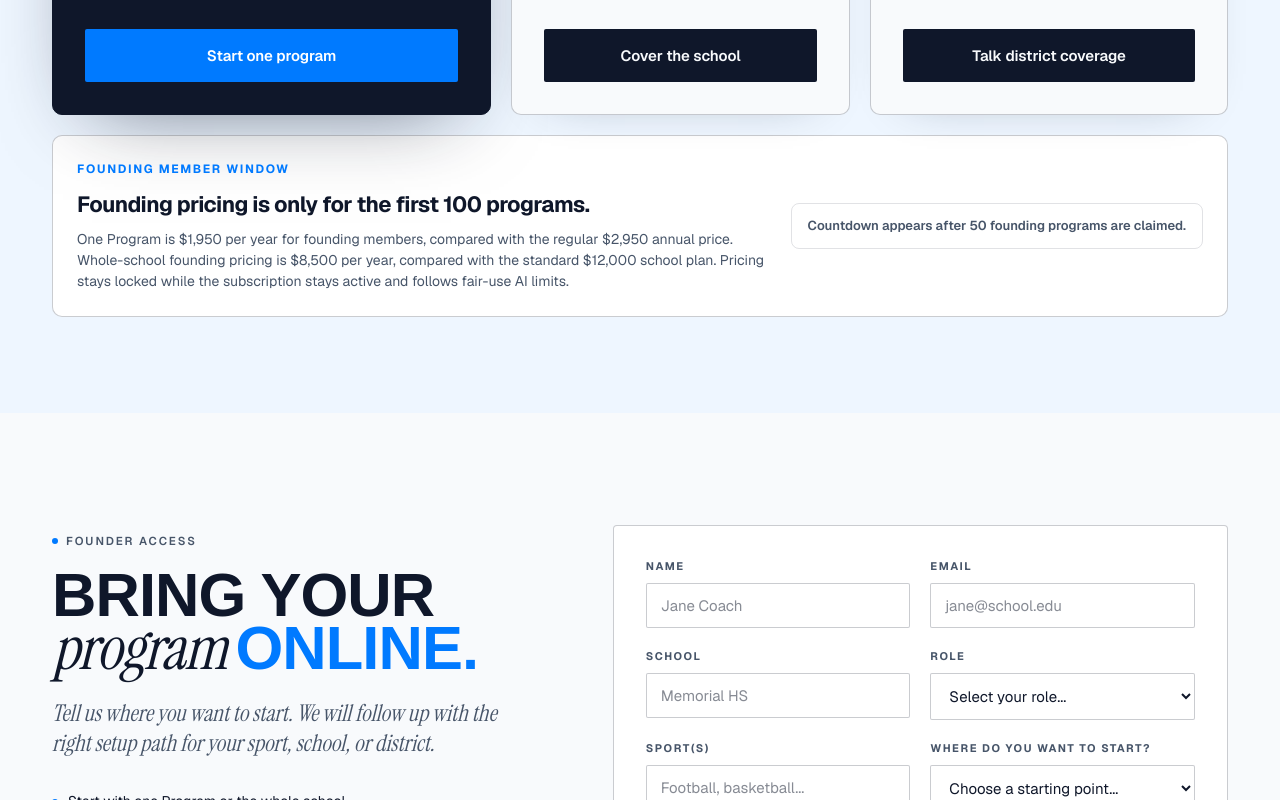
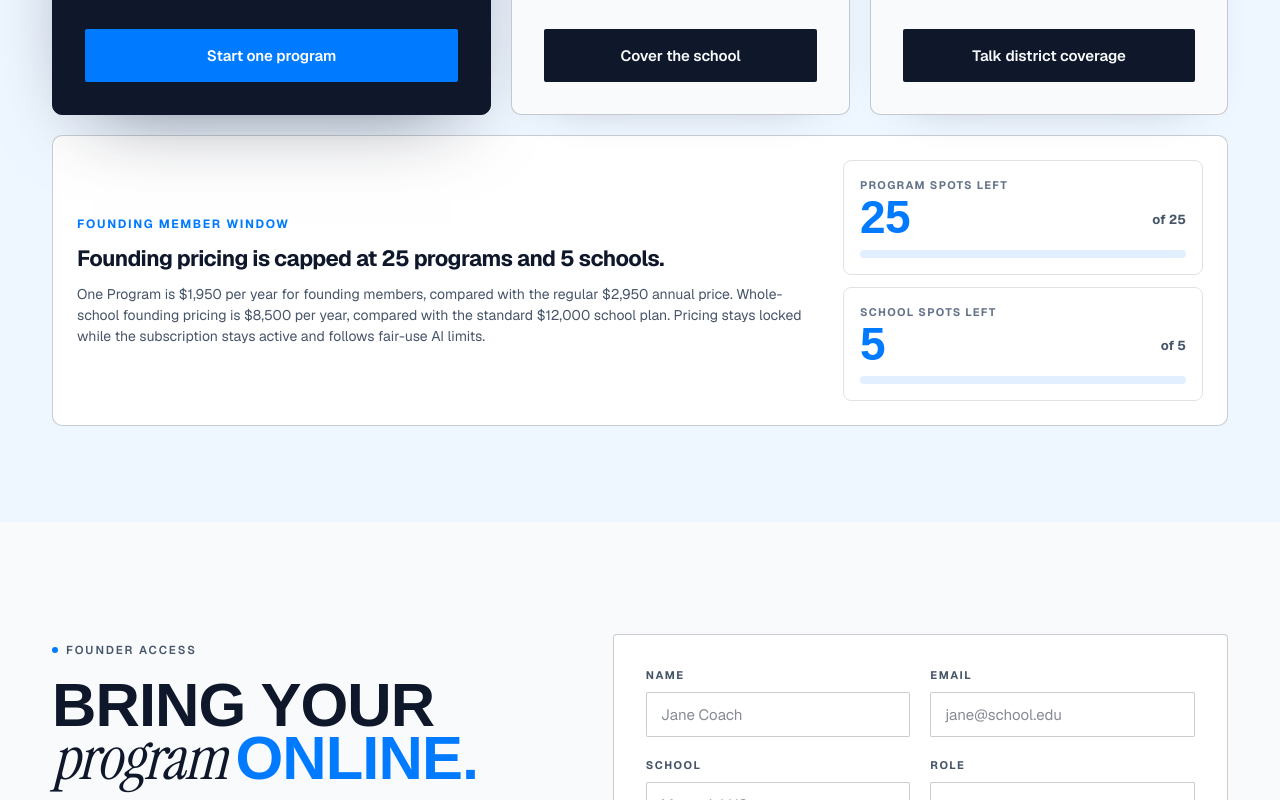
Before and after one commit to jyuseflarry-max/theprogramsuite, a Next.js app: page / in a window 1280 px wide. Shown: the part 4180-4980 px from the top of the page. Built offline with nearby package versions, Linux system fonts and the light colour scheme; a web font is replaced by a local one.

Commit message:
Cap founding member spots

```diff
--- a/src/app/page.tsx
+++ b/src/app/page.tsx
@@ -117,13 +117,15 @@ const MOBILE_FEATURES = [
   "Athlete lookup and messaging",
 ];
 
-const FOUNDING_PROGRAM_LIMIT = 100;
+const FOUNDING_PROGRAM_LIMIT = 25;
 const FOUNDING_PROGRAMS_CLAIMED = 0;
+const FOUNDING_SCHOOL_LIMIT = 5;
+const FOUNDING_SCHOOLS_CLAIMED = 0;
 
 const FAQ_ITEMS = [
   {
     q: "When will The Program Suite be available?",
-    a: "The public launch is about a month away. Founder access is for the first programs and schools that want to get in early, help shape the rollout, and lock in founding pricing.",
+    a: "The public launch is about a month away. Founder access is limited to the first 25 programs and 5 schools that want to get in early, help shape the rollout, and lock in founding pricing.",
   },
   {
     q: "What does one Program include?",
@@ -131,7 +133,7 @@ const FAQ_ITEMS = [
   },
   {
     q: "Why should we sign up before launch?",
-    a: "Founding programs can join for $1,950 per year instead of the regular $2,950 annual price. Founding schools can lock in $8,500 per year instead of the regular $12,000 school plan.",
+    a: "Founding programs can join for $1,950 per year instead of the regular $2,950 annual price. Founding schools can lock in $8,500 per year instead of the regular $12,000 school plan. The founding window is capped at 25 programs and 5 schools.",
   },
   {
     q: "Can we pay monthly?",
@@ -963,13 +965,14 @@ function InfoPanel({ icon, items, title }: { icon: ReactNode; items: string[]; t
 }
 
 function FoundingSpots() {
-  const shouldShowCountdown = FOUNDING_PROGRAMS_CLAIMED >= 50;
-  const remaining = Math.max(FOUNDING_PROGRAM_LIMIT - FOUNDING_PROGRAMS_CLAIMED, 0);
-  const progress = Math.min((FOUNDING_PROGRAMS_CLAIMED / FOUNDING_PROGRAM_LIMIT) * 100, 100);
+  const programRemaining = Math.max(FOUNDING_PROGRAM_LIMIT - FOUNDING_PROGRAMS_CLAIMED, 0);
+  const schoolRemaining = Math.max(FOUNDING_SCHOOL_LIMIT - FOUNDING_SCHOOLS_CLAIMED, 0);
+  const programProgress = Math.min((FOUNDING_PROGRAMS_CLAIMED / FOUNDING_PROGRAM_LIMIT) * 100, 100);
+  const schoolProgress = Math.min((FOUNDING_SCHOOLS_CLAIMED / FOUNDING_SCHOOL_LIMIT) * 100, 100);
 
   return (
     <div
-      className="mt-5 grid gap-5 rounded-[10px] border bg-white p-5 md:grid-cols-[1fr_auto] md:items-center md:p-6"
+      className="mt-5 grid gap-5 rounded-[10px] border bg-white p-5 md:grid-cols-[1fr_minmax(260px,360px)] md:items-center md:p-6"
       style={{ borderColor: "var(--color-line-strong)" }}
     >
       <div>
@@ -977,7 +980,7 @@ function FoundingSpots() {
           Founding member window
         </p>
         <h3 className="mt-2 text-[22px] font-black tracking-tight text-[color:var(--color-ink)]">
-          Founding pricing is only for the first {FOUNDING_PROGRAM_LIMIT} programs.
+          Founding pricing is capped at {FOUNDING_PROGRAM_LIMIT} programs and {FOUNDING_SCHOOL_LIMIT} schools.
         </h3>
         <p className="mt-2 max-w-[760px] text-[14px] leading-[1.5] text-[color:var(--color-ink-soft)]">
           One Program is $1,950 per year for founding members, compared with the regular $2,950 annual price.
@@ -986,15 +989,15 @@ function FoundingSpots() {
         </p>
       </div>
 
-      {shouldShowCountdown ? (
-        <div className="min-w-[220px] rounded-[8px] border p-4" style={{ borderColor: "var(--color-line)" }}>
+      <div className="grid gap-3">
+        <div className="rounded-[8px] border p-4" style={{ borderColor: "var(--color-line)" }}>
           <div className="flex items-end justify-between gap-4">
             <div>
               <p className="text-[11px] font-black uppercase tracking-[0.12em] text-[color:var(--color-muted)]">
-                Spots left
+                Program spots left
               </p>
-              <p className="display mt-1 text-[color:var(--color-accent)]" style={{ fontSize: 48 }}>
-                {remaining}
+              <p className="display mt-1 text-[color:var(--color-accent)]" style={{ fontSize: 46 }}>
+                {programRemaining}
               </p>
             </div>
             <p className="pb-2 text-[13px] font-bold text-[color:var(--color-ink-soft)]">
@@ -1002,17 +1005,28 @@ function FoundingSpots() {
             </p>
           </div>
           <div className="mt-3 h-2 overflow-hidden rounded-full bg-[color:var(--color-accent-soft)]">
-            <div className="h-full rounded-full bg-[color:var(--color-accent)]" style={{ width: `${progress}%` }} />
+            <div className="h-full rounded-full bg-[color:var(--color-accent)]" style={{ width: `${programProgress}%` }} />
           </div>
         </div>
-      ) : (
-        <div
-          className="rounded-[8px] border px-4 py-3 text-[13px] font-semibold text-[color:var(--color-ink-soft)]"
-          style={{ borderColor: "var(--color-line)" }}
-        >
-          Countdown appears after 50 founding programs are claimed.
+        <div className="rounded-[8px] border p-4" style={{ borderColor: "var(--color-line)" }}>
+          <div className="flex items-end justify-between gap-4">
+            <div>
+              <p className="text-[11px] font-black uppercase tracking-[0.12em] text-[color:var(--color-muted)]">
+                School spots left
+              </p>
+              <p className="display mt-1 text-[color:var(--color-accent)]" style={{ fontSize: 46 }}>
+                {schoolRemaining}
+              </p>
+            </div>
+            <p className="pb-2 text-[13px] font-bold text-[color:var(--color-ink-soft)]">
+              of {FOUNDING_SCHOOL_LIMIT}
+            </p>
+          </div>
+          <div className="mt-3 h-2 overflow-hidden rounded-full bg-[color:var(--color-accent-soft)]">
+            <div className="h-full rounded-full bg-[color:var(--color-accent)]" style={{ width: `${schoolProgress}%` }} />
+          </div>
         </div>
-      )}
+      </div>
     </div>
   );
 }
@@ -1153,7 +1167,7 @@ function StickyMobileCta() {
       <div className="flex items-center gap-3">
         <div className="min-w-0 flex-1">
           <p className="truncate text-[12px] font-black text-[color:var(--color-ink)]">Start one Program</p>
-          <p className="text-[11px] text-[color:var(--color-ink-soft)]">$1,950/year founding program price.</p>
+          <p className="text-[11px] text-[color:var(--color-ink-soft)]">25 program spots. 5 school spots.</p>
         </div>
         <a className="btn btn-primary shrink-0" href="#founder-access" style={{ minHeight: 42, padding: "10px 14px" }}>
           Start
```
